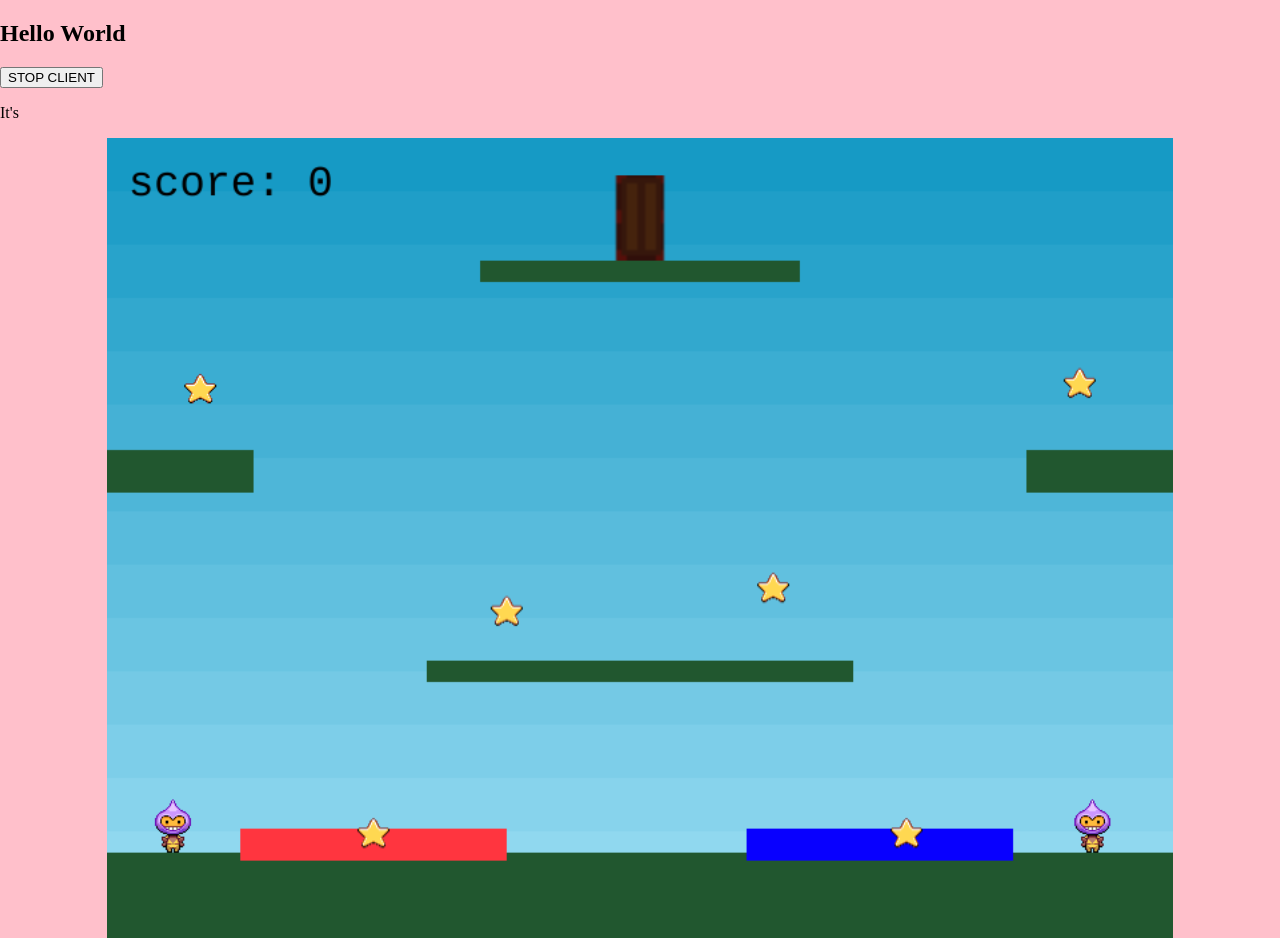
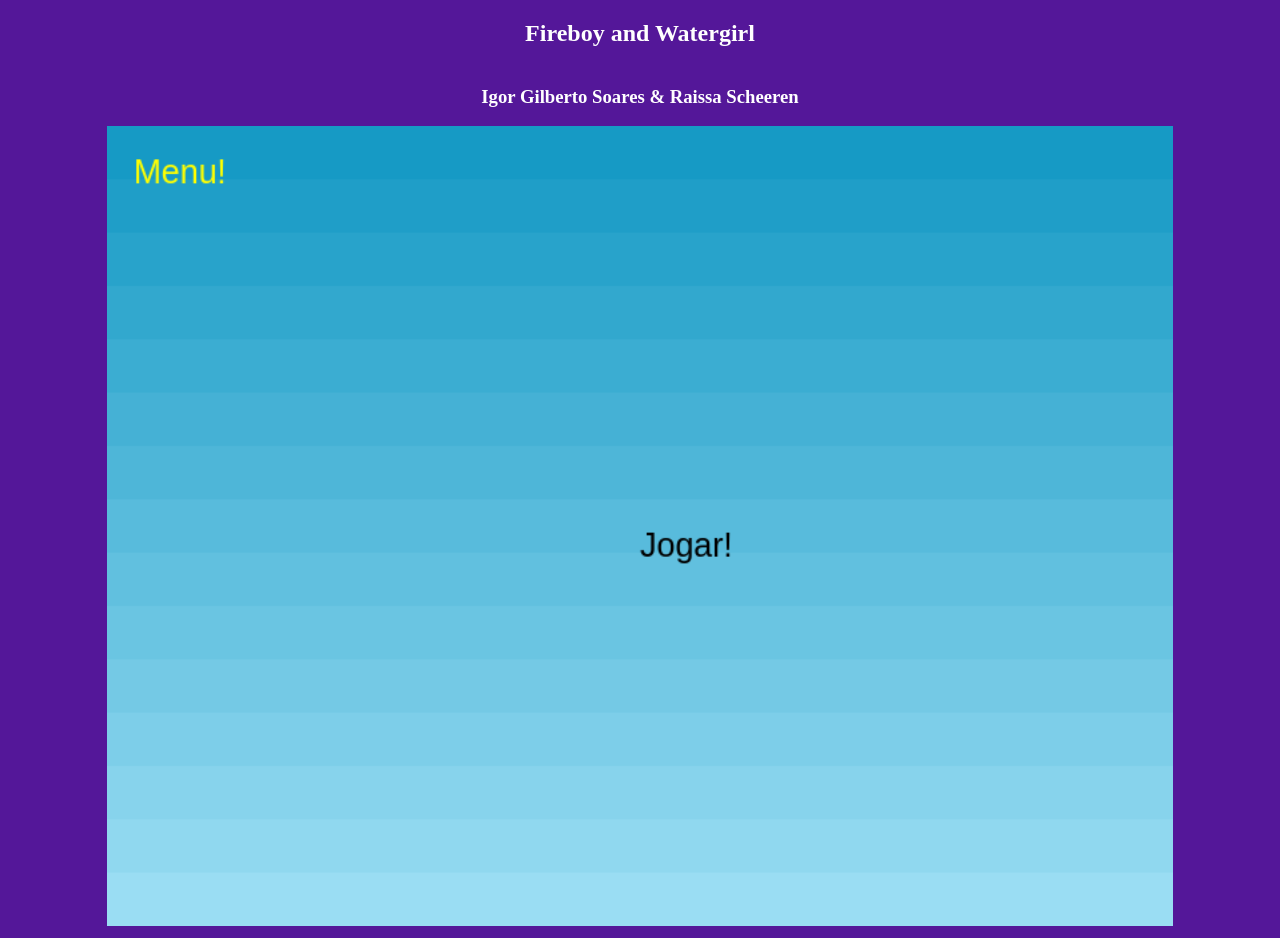
Before and after one commit to RaissaSche/fireboy-watergirl-homage, a React app: page / in a window 1280 px wide. Built offline with nearby package versions, Linux system fonts and the light colour scheme; animation ran at ten frames a second.

Commit message:
clientes se comunicando com o servidor

```diff
--- a/index.html
+++ b/index.html
@@ -2,7 +2,7 @@
 <html lang="en">
 	<style>
 		body{
-			background-color: pink;
+			background-color: rgb(84, 23, 153);
 			padding: 0;
 			margin: 0;
 		}
--- a/src/components/App.js
+++ /dev/null
@@ -1,20 +0,0 @@
-import React, { useState } from "react";
-import Cliente from "./Cliente";
-
-//export default class App extends React.Component {
-function App() {
-  const [loadClient, setLoadClient] = useState(true);
-  return (
-    <div>
-      <h2>Hello World</h2>
-      {/* LOAD OR UNLOAD THE CLIENT */}
-      <button onClick={() => setLoadClient((prevState) => !prevState)}>
-        STOP CLIENT
-      </button>
-      {/* SOCKET IO CLIENT*/}
-      {loadClient ? <Cliente /> : null}
-    </div>
-  );
-}
-
-export default App;
--- a/src/components/Cliente.js
+++ /dev/null
@@ -1,22 +0,0 @@
-import React, { useEffect, useState } from "react";
-import socketIOClient from "socket.io-client";
-const ENDPOINT = "http://127.0.0.1:4001";
-
-export default function ClientComponent() {
-  const [response, setResponse] = useState("");
-
-  useEffect(() => {
-    const socket = socketIOClient(ENDPOINT);
-    socket.on("FromAPI", (data) => {
-      setResponse(data);
-    });
-    // CLEAN UP THE EFFECT
-    return () => socket.disconnect();
-  }, []);
-
-  return (
-    <p>
-      It's <time dateTime={response}>{response}</time>
-    </p>
-  );
-}
--- a/src/index.js
+++ b/src/index.js
@@ -1,8 +1,9 @@
 import Phaser from "phaser";
 import React from "react";
 import ReactDOM from "react-dom";
-import App from "./components/App.js";
-import playGame from "./phaser/scene";
+import App from "./react/App.js";
+import menu from "./phaser/menu";
+import playGame from "./phaser/playGame";
 
 //console.log(App);
 
@@ -23,7 +24,7 @@
     width: 800,
     height: 600,
   },
-  scene: playGame,
+  scene: [menu, playGame],
 };
 
 const game = new Phaser.Game(config);
--- /dev/null
+++ b/src/phaser/menu.js
@@ -0,0 +1,33 @@
+import Phaser from "phaser";
+
+class menu extends Phaser.Scene {
+  constructor() {
+    super({ key: "menu" });
+    this.button;
+  }
+
+  preload() {
+    this.load.image("sky", "assets/sky.png");
+  }
+
+  create() {
+    this.add.image(400, 300, "sky");
+    this.add.text(20, 20, "Menu!", { font: "25px Arial", fill: "yellow" });
+
+    const button = this.add.text(400, 300, "Jogar!", {
+      font: "25px Arial",
+      fill: "black",
+    });
+    button.setInteractive().on("pointerdown", () => {
+      this.actionOnClick();
+    });
+  }
+
+  update() {}
+
+  actionOnClick() {
+    this.scene.start("playGame");
+  }
+}
+
+export default menu;
--- a/src/phaser/scene.js
+++ b/src/phaser/playGame.js
@@ -1,29 +1,35 @@
 import Phaser from "phaser";
 import logoImg from "../assets/logo.png";
+import socketIOClient from "socket.io-client";
+const ENDPOINT = "http://127.0.0.1:4001";
 
 class playGame extends Phaser.Scene {
   constructor() {
-    super("PlayGame");
-    this.platforms;
-    this.player;
-    this.player2;
-    this.cursors;
-    this.stars;
+    super({ key: "playGame" });
     this.score = 0;
-    this.scoreText;
+    this.pass = 0;
+    this.PosX1 = 50;
+    this.PosY1 = 450;
+    this.PosX2 = 740;
+    this.PosY2 = 450;
     this.gameOver = false;
-    this.door;
-    this.danger1;
-    this.danger2;
+    this.socket = socketIOClient(ENDPOINT);
+  }
 
-    this.keyA;
-    this.keyD;
-    this.keyW;
-
-    this.pass = 0;
+  client() {
+    const _this = this;
+    this.socket.on("FromAPI", (data) => {
+      _this.id = data.id;
+      _this.PosX1 = data.posX1; //50
+      _this.PosY1 = data.posY1; //450
+      _this.PosX2 = data.posX2; //740
+      _this.PosY2 = data.posY2; //450
+    });
   }
 
   preload() {
+    this.client();
+
     this.load.image("logo", logoImg);
     this.load.image("sky", "assets/sky.png");
     this.load.image("ground", "assets/platform.png");
@@ -61,20 +67,25 @@
     this.platforms.create(750, 250, "ground").setScale(0.3, 1).refreshBody();
     this.platforms.create(400, 100, "ground").setScale(0.6, 0.5).refreshBody();
 
+    console.log("id: " + this.id);
+
     //player1
-    this.player = this.physics.add.sprite(50, 450, "dude");
+    this.player = this.physics.add.sprite(this.PosX1, this.PosY1, "dude");
+    console.log("player1: " + this.player.x + " " + this.player.y);
     this.player.setBounce(0.2);
     this.player.setCollideWorldBounds(true);
     this.physics.add.collider(this.player, this.platforms);
+    this.player.setTint(0x00ffff);
 
     //player2
-    this.player2 = this.physics.add.sprite(740, 450, "dude");
+    this.player2 = this.physics.add.sprite(this.PosX2, this.PosY2, "dude");
+    console.log("player2: " + this.player2.x + " " + this.player2.y);
     this.player2.setBounce(0.2);
     this.player2.setCollideWorldBounds(true);
     this.physics.add.collider(this.player2, this.platforms);
+    this.player2.setTint(0xff0000);
 
-
-    // //portas
+    //portas
     this.door = this.physics.add.staticGroup();
     this.physics.add.collider(
       this.player,
@@ -93,10 +104,8 @@
     this.door.create(400, 60, "door").setScale(2).refreshBody();
     // this.door.create(435, 70, "door").setScale(2).refreshBody();
 
-
     //blocos mortais
     this.danger1 = this.physics.add.staticGroup();
-    //this.physics.add.collider(this.danger1, this.platforms);
     this.physics.add.collider(
       this.player,
       this.danger1,
@@ -105,9 +114,9 @@
       this
     );
     this.danger1.create(200, 530, "danger1").setScale(0.5, 0.75).refreshBody();
+    this.danger1.create(750, 230, "danger1").setScale(0.3, 0.5).refreshBody();
 
     this.danger2 = this.physics.add.staticGroup();
-    //this.physics.add.collider(this.danger2, this.platforms);
     this.physics.add.collider(
       this.player2,
       this.danger2,
@@ -116,6 +125,7 @@
       this
     );
     this.danger2.create(580, 530, "danger2").setScale(0.5, 0.75).refreshBody();
+    this.danger2.create(50, 230, "danger2").setScale(0.3, 0.5).refreshBody();
 
     //animações
     this.anims.create({
@@ -139,12 +149,7 @@
     });
 
     //estrelas
-    // this.stars = this.physics.add.group({
-    //   key: "star",
-    //   repeat: 4,
-    //   setXY: { x: 100, y: 0, stepX: 150 },
-    // });
-    this.stars = this.physics.add. group();
+    this.stars = this.physics.add.group();
     this.stars.create(200, 290, "star");
     this.stars.create(600, 290, "star");
     this.stars.create(70, 100, "star");
@@ -152,12 +157,10 @@
     this.stars.create(300, 300, "star");
     this.stars.create(500, 300, "star");
 
-    // this.stars.children.iterate(function (child) {
-    //   child.setBounceY(Phaser.Math.FloatBetween(0.4, 0.8));
-    // });
     this.stars.children.iterate(function (child) {
       child.setBounceY(Phaser.Math.FloatBetween(0.4, 0.8));
     });
+
     this.physics.add.collider(this.stars, this.platforms);
     this.physics.add.overlap(
       this.player,
@@ -182,7 +185,7 @@
     });
 
     //bombas
-    this.bombs = this.physics.add.group();
+    /*this.bombs = this.physics.add.group();
 
     this.physics.add.collider(this.bombs, this.platforms);
 
@@ -201,6 +204,7 @@
       null,
       this
     );
+    */
   }
 
   update() {
@@ -248,6 +252,15 @@
 
     this.checkPass();
 
+    let playersPos = [
+      this.player.x,
+      this.player.y,
+      this.player2.x,
+      this.player2.y,
+    ];
+
+    this.socket.emit("hey", playersPos);
+    console.log("playersPos: " + playersPos);
   }
 
   collectStar(player, star) {
@@ -275,8 +288,8 @@
 
   hitBomb() {
     this.physics.pause();
-    this.player.setTint(0xff0000);
-    this.player2.setTint(0xff0000);
+    this.player.setTint(0xff00ff);
+    this.player2.setTint(0xff00ff);
     this.player.anims.play("turn");
 
     this.gameOver = true;
@@ -284,8 +297,8 @@
 
   colideBlock() {
     this.physics.pause();
-    this.player.setTint(0xff0000);
-    this.player2.setTint(0xff0000);
+    this.player.setTint(0xff00ff);
+    this.player2.setTint(0xff00ff);
     this.player.anims.play("turn");
 
     this.gameOver = true;
@@ -293,37 +306,33 @@
 
   colideDoor() {
     //var collider = Game.scene.physics.add.collider(Game.player, layer);
-    if (this.score >= 60){
+    if (this.score >= 60) {
       //this.physics.pause();
       this.player.setTint(0xfff000);
       //this.player2.setTint(0xfff000);
       this.player.anims.play("turn");
-      this.player.disableBody(true,true);
+      this.player.disableBody(true, true);
       //this.player2.anims.play("turn");
       //this.gameOver = true;
-      this.pass+=1;
-    }
-    else{ //desativar colisão
+      this.pass += 1;
+    } else {
+      //desativar colisão
       //Game.door.body.enableBody=false;
       //collider.active = false;
     }
   }
 
   colideDoorAgain() {
-    if (this.score >= 60){
+    if (this.score >= 60) {
       this.player2.setTint(0xfff000);
       this.player2.anims.play("turn");
-      this.player2.disableBody(true,true);
-      this.pass+=1;
-    }
-    else
-    {
-
+      this.player2.disableBody(true, true);
+      this.pass += 1;
+    } else {
     }
   }
 
-  checkPass()
-  {
+  checkPass() {
     if (this.pass === 2) {
       //this.physics.pause();
       //this.door.disableBody(true,true);
--- /dev/null
+++ b/src/react/App.css
@@ -0,0 +1,7 @@
+div {
+  display: flex;
+  flex-direction: column;
+  justify-content: center;
+  align-items: center;
+  color: white;
+}
--- /dev/null
+++ b/src/react/App.js
@@ -0,0 +1,13 @@
+import React from "react";
+import "./App.css";
+
+function App() {
+  return (
+    <div>
+      <h2>Fireboy and Watergirl</h2>
+      <h3>Igor Gilberto Soares & Raissa Scheeren </h3>
+    </div>
+  );
+}
+
+export default App;
```
Also changed, not shown: src/server/game-controller.js (added, +60 -0 lines), src/server/routes/index.js (added, +8 -0 lines), src/server/server.js (added, +53 -0 lines), src/socket-server/game.js (deleted, +0 -53 lines), src/phaser/client.js (renamed from src/socket-server/client.js), src/server/server2.js (renamed from src/socket-server/server.js). Lines whose indentation alone changed are shown as unchanged.
